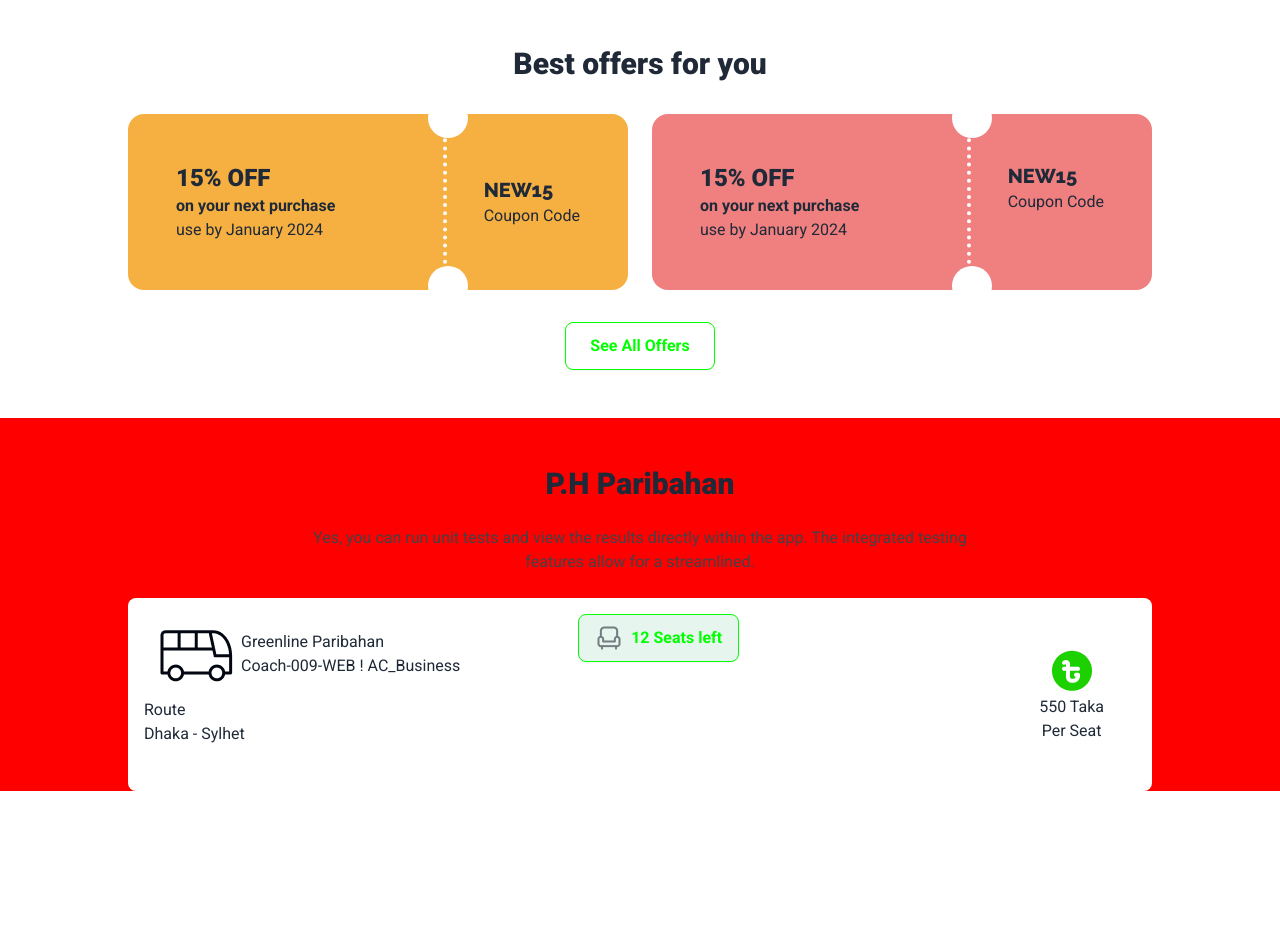
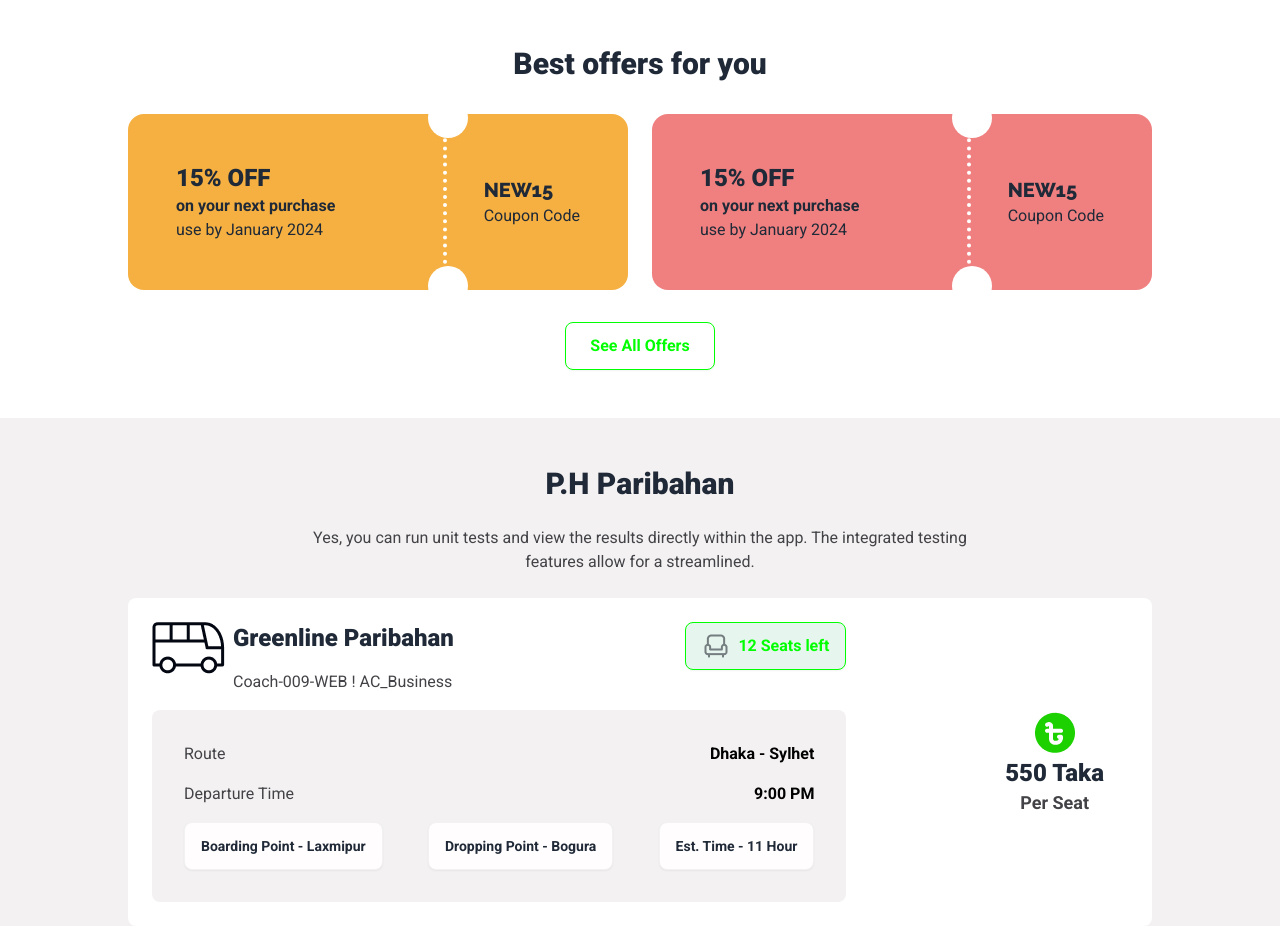
Before and after one commit to Sarmin27/Bus-Ticket-LandingPage, a plain HTML site: page index.html in a window 1280 px wide. Shown: the part 814-1740 px from the top of the page. Before the commit the page ends 1605 px from the top, so only its background shows below. Drawn offline with nearby package versions, Linux system fonts and the light colour scheme.

Commit message:
added Paribahan section.

```diff
--- a/index.html
+++ b/index.html
@@ -47,7 +47,7 @@
         <!-- banner section  -->
         <section class="container mx-auto w-full min-h-[700px] bg-[url(images/banner.png)] bg-no-repeat bg-cover bg-center rounded-3xl" >
             <div class="flex flex-col justify-center items-center p-12 my-8" >
-                <h1 class="text-white text-center text-7xl font-bold raleway my-6" >End-to-End Travel with <br><span class="text-[#00FF00] mt-12." >P Paribahan</span></h1>
+                <h1 class="text-white text-center text-4xl lg:text-7xl font-bold raleway my-6" >End-to-End Travel with <br><span class="text-[#00FF00] mt-12." >P Paribahan</span></h1>
                 <p class="text-center text-lg my-6 max-w-[502px] text-white" >Yes, you can run unit tests and view the results directly within the app. The
                 integrated testing features allow for a streamlined </p>
                 <button class="btn max-w-[150px] bg-[#00FF00] text-xl font-bold border-none">Buy Tickets</button>
@@ -66,7 +66,7 @@
                 <!-- ---------------------------------card-01------------------------------------------->
                 <div class="bg-[#F5B041] w-[100%] lg:w-[35%] min-h-[150px] mb-8 rounded-2xl relative flex-1 ">
                     <div class="rounded-full h-[40px] w-[40px] bg-[white] -top-4 ml-[60%] absolute"></div>
-                    <div class="absolute border-l-4 left-[63%]  border-dotted  border-white h-[150px] "></div>
+                    <div class="absolute border-l-4 left-[63%] border-none lg:border-dotted  border-white h-[150px] "></div>
                     <div class="rounded-full h-[40px] w-[40px] bg-[white] -bottom-4 ml-[60%] absolute"></div>
                     <div class="flex justify-between items-center p-12 ">
                         <div>
@@ -84,9 +84,9 @@
                 <!-- ---------------------------------card-02----------------------------------------- -->
                 <div class="bg-[#F08080] w-[100%] lg:w-[35%] min-h-[150px] mb-8 rounded-2xl relative flex-1">
                     <div class="rounded-full h-[40px] w-[40px] bg-[white] -top-4 ml-[60%] absolute"></div>
-                    <div class="absolute border-l-4 left-[63%]  border-dotted  border-white h-[150px]"></div>
+                    <div class="absolute border-l-4 left-[63%] border-none lg:border-dotted  border-white h-[150px] "></div>
                     <div class="rounded-full h-[40px] w-[40px] bg-[white] -bottom-4 ml-[60%] absolute"></div>
-                    <div class="flex justify-between p-12">
+                    <div class="flex justify-between  items-center p-12 ">
                         <div>
                             <h3 class="uppercase text-2xl font-extrabold">15% off</h3>
                             <p class="max-w-[700px] "><span class="font-bold">on your next purchase</span><br>
@@ -104,54 +104,62 @@
             </div>
         </section>
         <!-- P.H Paribahan section --->
-        <section class="max-w-[100%] bg-[red]">
+        <section class="max-w-[100%] bg-[#f3f1f1]">
             <div class="container mx-auto max-w-[80%]">
                 <div class="flex flex-col items-center">
                     <h3 class="text-3xl font-extrabold max-w[160px] text-center mt-12 "> P.H Paribahan</h3>
                     <p class="text-base my-6 max-w-[700px] text-[#424247] text-center"> Yes, you can run unit tests and view the results directly within the app. The integrated testing features allow for a streamlined.</p>
                 </div>
-                <div class="bg-white rounded-lg">
+                <div class="bg-white rounded-lg ">
                      <!-- ---------------------------------->
-                    <div class="flex justify-between p-4 max-w-[100%]">
-                        <div class=" w-[60%]">
-                            <div class="flex justify-between">
-                                <div class="flex p-4 space-x-2">
+                    <div class="flex flex-col lg:flex-row justify-between p-4 max-w-[100%]">
+                        <div class="w-[100%] lg:w-[70%] m-2">
+                            <div class="flex flex-col lg:flex-row justify-between my-4 lg:my-0">
+                                <div class="flex  space-x-2">
                                     <div>
-                                        <img  src="images/bus-logo.png" alt="">
+                                        <img src="images/bus-logo.png" alt="">
                                     </div>
                                     <div>
-                                        <h4>Greenline Paribahan</h4>
-                                        <p>Coach-009-WEB ! AC_Business</p>
+                                        <h4 class="text-lg lg:text-2xl font-extrabold max-w[160px] ">Greenline Paribahan</h4>
+                                        <p class="text-base text-[#424247] my-4">Coach-009-WEB ! AC_Business</p>
                                     </div>
                                 </div>
                                 <div class="flex items-baseline">
 
-                                    <button class="btn text-base font-bold max-w-[500px] min-h-[56] border-[#00FF00] text-[#00FF00] bg-[#e6f5ed]"> <img src="images/seat-gray.png" alt=""> 12 Seats left</button>
+                                    <button class="btn text-base font-bold max-w-[500px] min-h-[56] border-[#00FF00] text-[#00FF00] bg-[#e6f5ed]"><img src="images/seat-gray.png" alt=""> 12 Seats left</button>
                                 </div>
                             </div>
-                            <div class="">
-                                <div>
-                                    <p> Route</p>
-                                    <p> Dhaka - Sylhet</p>
+                            <div class="bg-[#f3f1f1] p-8 rounded-lg">
+                                <div class="flex justify-between" >
+                                    <p class="text-base text-[#424247]"> Route</p>
+                                    <p  class="text-base text-black font-semibold"> Dhaka - Sylhet</p>
                                 </div>
-                                <div></div>
-                                <div></div>
+                                <div ></div>
+                                <div class="flex justify-between my-4">
+                                    <p class="text-base text-[#424247]"> Departure Time</p>
+                                    <p class="text-base text-black font-semibold" > 9:00 PM</p>
+                                </div>
+                                <div class="flex flex-col lg:flex-row justify-between space-y-2 lg:space-y-0 ">
+                                    <button class="btn bg-[#fffdfd]">Boarding Point - Laxmipur</button>
+                                    <button class="btn bg-[#fffdfd]"> Dropping Point - Bogura</button>
+                                    <button class="btn bg-[#fffdfd]">Est. Time - 11 Hour</button>
+                                </div>
                             </div>
 
                         </div>
                         <!-- ------------------------------------->
-                        <div class="flex flex-col justify-center items-center p-8 max-w-[40%]">
+                        <div class="flex flex-col justify-center items-center p-8 max-w-[100%] lg:max-w-[30%]">
                             <img src="images/fare.png" alt="">
-                            <h4> 550 Taka</h4>
-                            <p>Per Seat</p>
+                            <h4 class="text-2xl font-extrabold"> 550 Taka</h4>
+                            <p class="text-lg font-semibold text-[#424247]">Per Seat</p>
                         </div>
                     </div>
                 <!-- ---------------------------------------->
                 </div>
-                <!-- parent end -->
-            </div>
+             </div>
+        </section>
+        <!-- select section --->
 
-        </section>
 
 
 
```
